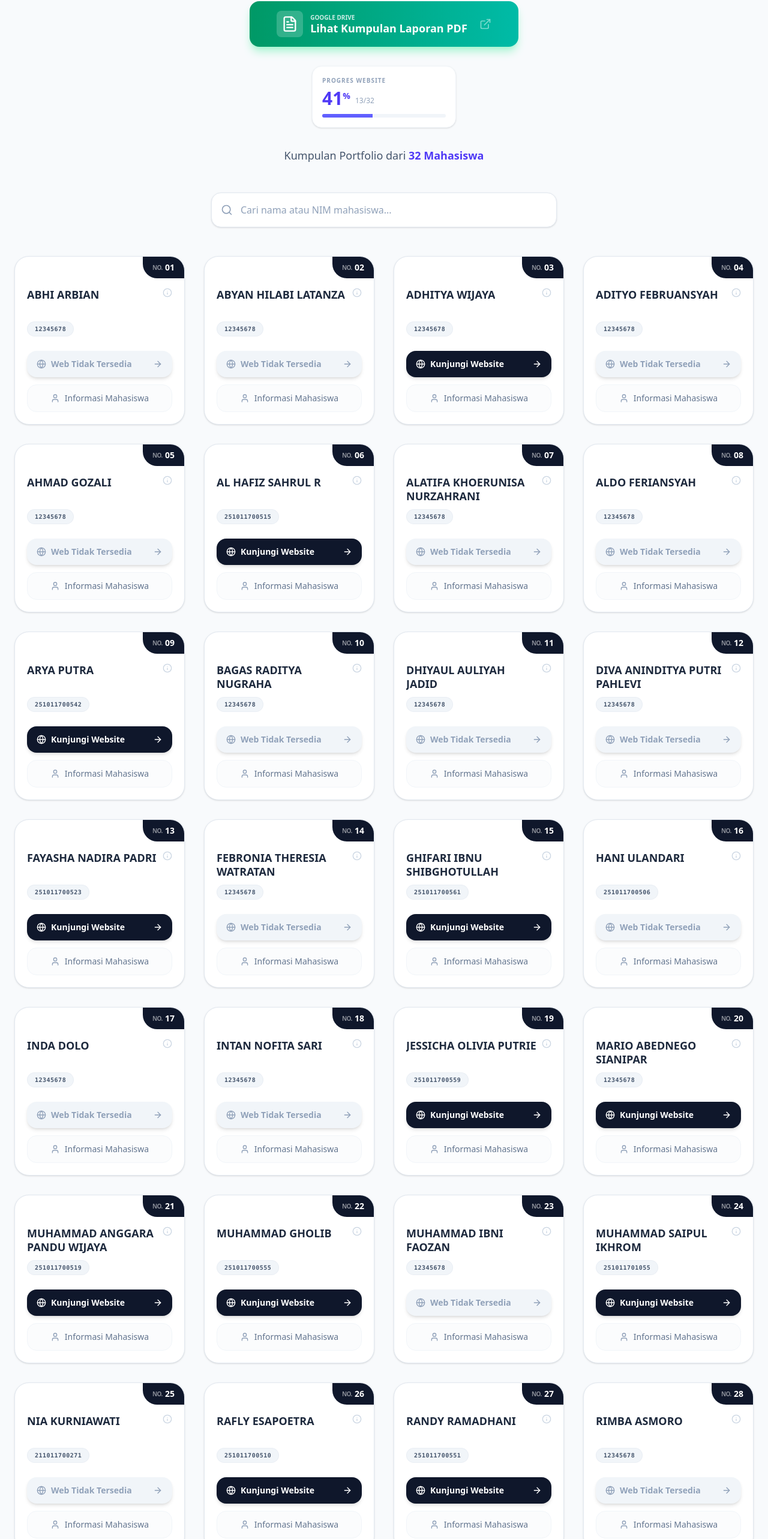
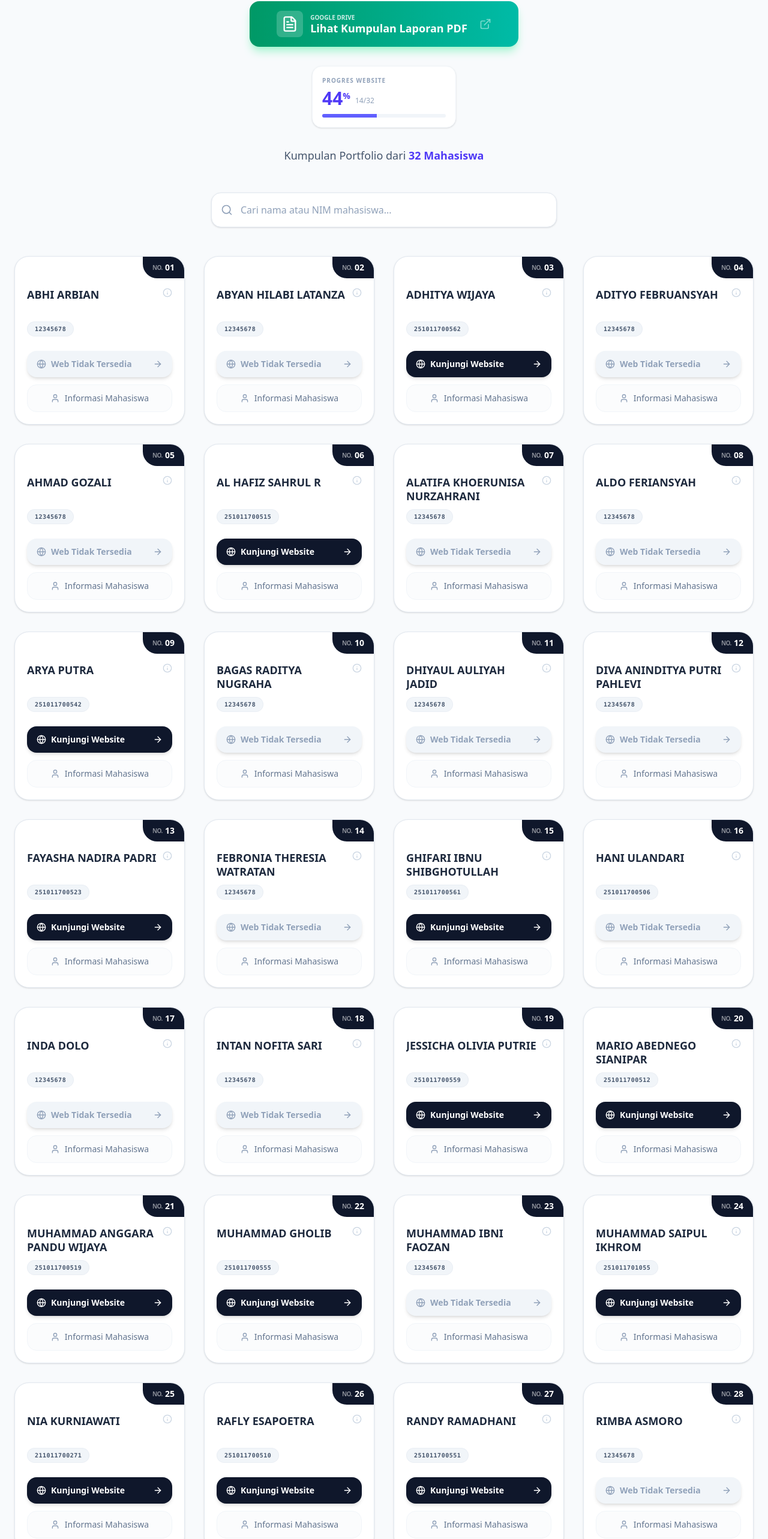
Before and after one commit to SaipullIkhrom/Pengumpulan-Portfolio, a Next.js app: page / in a window 1280 px wide. Shown: the part 232-2798 px from the top of the page at 60% size. Built offline with nearby package versions, Linux system fonts and the light colour scheme.

Commit message:
update link

```diff
--- a/src/data/mahasiswa.ts
+++ b/src/data/mahasiswa.ts
@@ -16,7 +16,7 @@ export const daftarMahasiswa: Mahasiswa[] = [
   {
     id: 3,
     nama: "ADHITYA WIJAYA",
-    nim: "12345678",
+    nim: "251011700562",
     urlWebsite: "https://itsmeadhityaaa.github.io/porto1-adhitya-wijaya/",
   },
   {
@@ -118,7 +118,7 @@ export const daftarMahasiswa: Mahasiswa[] = [
   {
     id: 20,
     nama: "MARIO ABEDNEGO SIANIPAR",
-    nim: "12345678",
+    nim: "251011700512",
     urlWebsite: "https://mariorio6767.github.io/TUGAS-UAS-/",
   },
   {
@@ -149,7 +149,7 @@ export const daftarMahasiswa: Mahasiswa[] = [
     id: 25,
     nama: "NIA KURNIAWATI",
     nim: "211011700271",
-    urlWebsite: "https://example.com/PORTFOLIO-NIA",
+    urlWebsite: "https://niakrwnti.github.io/",
   },
   {
     id: 26,
```
Also changed, not shown: src/components/navigation/SearchBar.tsx (line endings or trailing spaces).
